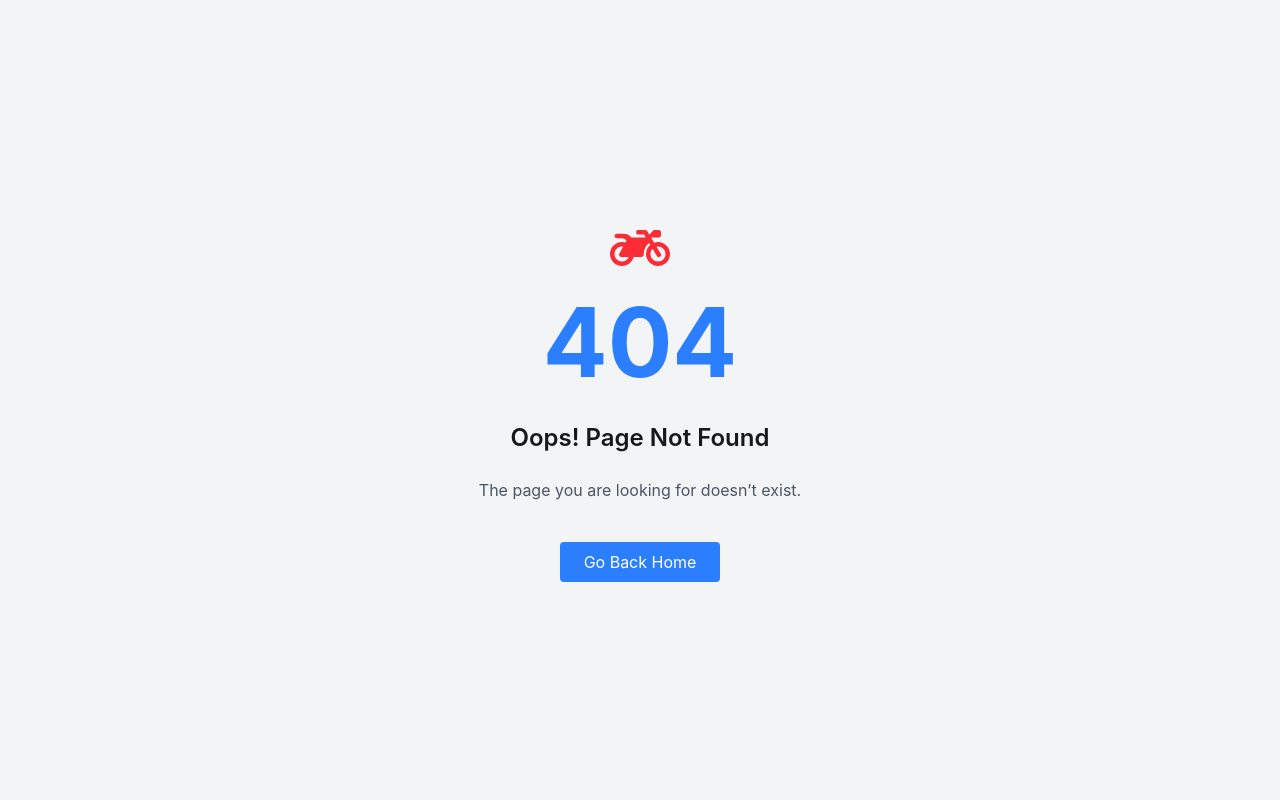
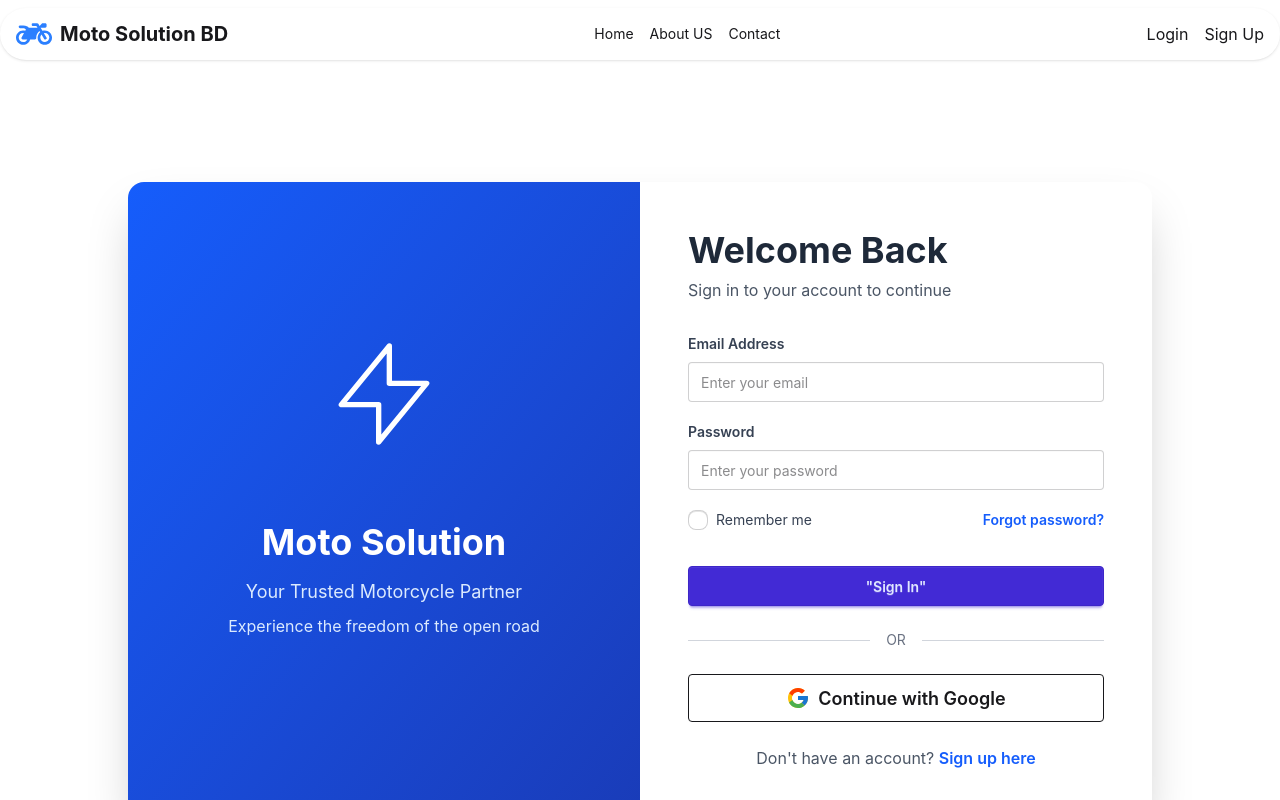
Before and after one commit to WaseurGIT/moto-solution-bd, a React (Vite) app: page /login in a window 1280 px wide. Before the commit this address had no page. Shown: the top 800 px of the page. Built offline with nearby package versions, Linux system fonts and the light colour scheme.

Commit message:
login page design is done

```diff
--- a/src/components/shared/Navbar.jsx
+++ b/src/components/shared/Navbar.jsx
@@ -29,8 +29,12 @@ const Navbar = () => {
           ))}
         </div>
         <div className="hidden md:flex space-x-4">
-          <button className="cursor-pointer">Login</button>
-          <button className="cursor-pointer">Sign Up</button>
+          <Link to="/login" className="cursor-pointer">
+            Login
+          </Link>
+          <Link to="/signup" className="cursor-pointer">
+            Sign Up
+          </Link>
         </div>
         {/* mobile */}
         <div className="md:hidden">
--- a/src/main.jsx
+++ b/src/main.jsx
@@ -7,6 +7,7 @@ import Root from "./routes/Root.jsx";
 import ErrorPage from "./components/shared/ErrorPage.jsx";
 import About from "./pages/public/About.jsx";
 import Contact from "./pages/public/Contact.jsx";
+import Login from "./pages/public/Login.jsx";
 
 const router = createBrowserRouter([
   {
@@ -25,6 +26,10 @@ const router = createBrowserRouter([
       {
         path: "/contact",
         element: <Contact/>
+      },
+      {
+        path: '/login',
+        element: <Login/>
       }
     ]
   },
--- a/src/pages/public/Login.jsx
+++ b/src/pages/public/Login.jsx
@@ -0,0 +1,139 @@
+import { FcGoogle } from "react-icons/fc";
+
+const Login = () => {
+  const handleEmailLogin = async (e) => {
+    e.preventDefault();
+  };
+
+  const handleGoogleLogin = async () => {};
+
+  return (
+    <div className="my-12 min-h-screen flex items-center justify-center p-4">
+      <div className="bg-white rounded-2xl shadow-2xl overflow-hidden max-w-5xl w-full">
+        <div className="grid md:grid-cols-2 gap-0">
+          {/* Left Side - Image */}
+          <div className="hidden md:flex items-center justify-center bg-gradient-to-br from-blue-600 to-blue-800 p-8">
+            <div className="text-center">
+              <div className="mb-8 animate-bounce">
+                <svg
+                  className="w-32 h-32 mx-auto text-white"
+                  fill="none"
+                  stroke="currentColor"
+                  viewBox="0 0 24 24"
+                >
+                  <path
+                    strokeLinecap="round"
+                    strokeLinejoin="round"
+                    strokeWidth="1"
+                    d="M13 10V3L4 14h7v7l9-11h-7z"
+                  ></path>
+                </svg>
+              </div>
+              <h2 className="text-4xl font-bold text-white mb-4">
+                Moto Solution
+              </h2>
+              <p className="text-blue-100 text-lg mb-2">
+                Your Trusted Motorcycle Partner
+              </p>
+              <p className="text-blue-100">
+                Experience the freedom of the open road
+              </p>
+            </div>
+          </div>
+
+          {/* Right Side - Login Form */}
+          <div className="p-8 md:p-12 flex flex-col justify-center">
+            <div className="mb-8">
+              <h1 className="text-3xl md:text-4xl font-bold text-gray-800 mb-2">
+                Welcome Back
+              </h1>
+              <p className="text-gray-600">
+                Sign in to your account to continue
+              </p>
+            </div>
+
+            {/* Email Login Form */}
+            <form onSubmit={handleEmailLogin} className="space-y-5 mb-6">
+              {/* Email Input */}
+              <div>
+                <label className="block text-sm font-semibold text-gray-700 mb-2">
+                  Email Address
+                </label>
+                <input
+                  type="email"
+                  placeholder="Enter your email"
+                  required
+                  className="input input-bordered w-full focus:input-primary"
+                />
+              </div>
+
+              {/* Password Input */}
+              <div>
+                <label className="block text-sm font-semibold text-gray-700 mb-2">
+                  Password
+                </label>
+                <div className="relative">
+                  <input
+                    placeholder="Enter your password"
+                    required
+                    className="input input-bordered w-full focus:input-primary"
+                  />
+                </div>
+              </div>
+
+              {/* Remember Me & Forgot Password */}
+              <div className="flex items-center justify-between">
+                <label className="flex items-center gap-2 cursor-pointer">
+                  <input type="checkbox" className="checkbox checkbox-sm" />
+                  <span className="text-sm text-gray-700">Remember me</span>
+                </label>
+                <a
+                  href="#"
+                  className="text-sm text-blue-600 hover:text-blue-700 font-semibold"
+                >
+                  Forgot password?
+                </a>
+              </div>
+
+              {/* Login Button */}
+              <button type="submit" className="btn btn-primary w-full mt-4">
+                "Sign In"
+              </button>
+            </form>
+
+            {/* Divider */}
+            <div className="flex items-center gap-4 mb-6">
+              <div className="flex-1 border-t border-gray-300"></div>
+              <span className="text-gray-500 text-sm">OR</span>
+              <div className="flex-1 border-t border-gray-300"></div>
+            </div>
+
+            {/* Google Login Button */}
+            <button
+              onClick={handleGoogleLogin}
+              className="btn btn-outline btn-lg w-full gap-2 mb-6"
+            >
+              <FcGoogle className="text-2xl" />
+              Continue with Google
+            </button>
+
+            {/* Sign Up Link */}
+            <div className="text-center">
+              <p className="text-gray-600">
+                Don't have an account?{" "}
+                <a
+                  href="/signup"
+                  className="text-blue-600 hover:text-blue-700 font-semibold"
+                >
+                  Sign up here
+                </a>
+              </p>
+            </div>
+          </div>
+        </div>
+      </div>
+    </div>
+  );
+};
+
+export default Login;
```
